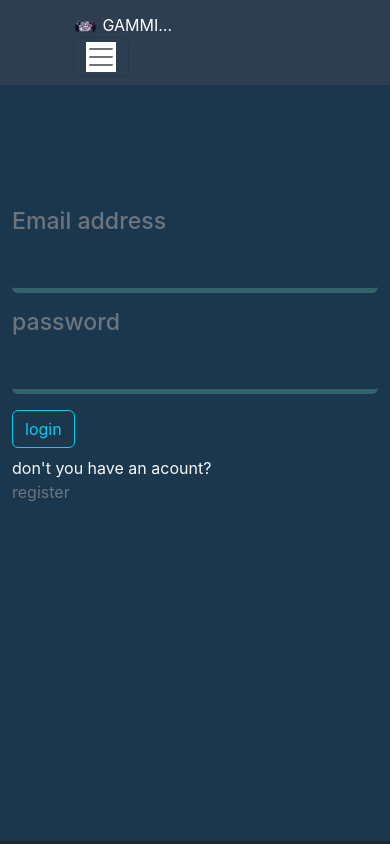
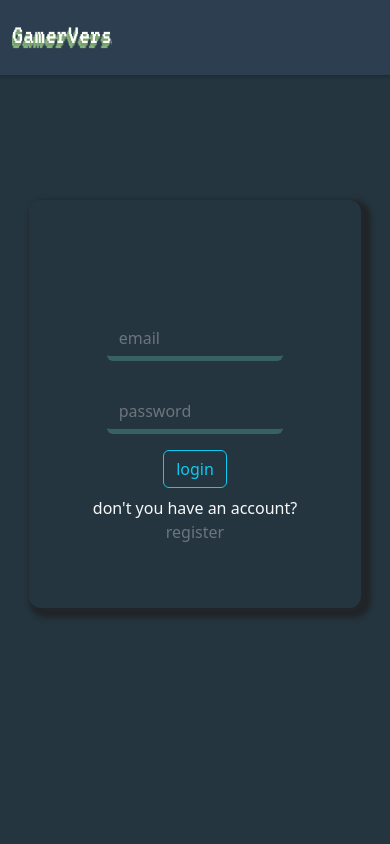
Before and after one commit to dexymore/GammerVerse, a React (Create React App) app: page /login in a window 390 px wide. Shown: the top 844 px of the page. Built offline with nearby package versions, Linux system fonts and the light colour scheme.

Commit message:
refoctring navbar ,register and login page
refactore navbar by implemnting new modern design create also a new logo for the whole website and also refctore the login page and register page also

```diff
--- a/package.json
+++ b/package.json
@@ -25,7 +25,7 @@
     "react-router-dom": "^6.4.3",
     "react-scripts": "5.0.1",
     "react-tsparticles": "^2.11.0",
-    "styled-components": "^5.3.6",
+    "styled-components": "^5.3.11",
     "tsparticles": "^2.11.1",
     "web-vitals": "^2.1.4"
   },
--- a/public/index.html
+++ b/public/index.html
@@ -10,6 +10,8 @@
       content="Web site created using create-react-app"
     />
     <link rel="apple-touch-icon" href="%PUBLIC_URL%/logo192.png" />
+
+
     <!--
       manifest.json provides metadata used when your web app is installed on a
       user's mobile device or desktop. See https://developers.google.com/web/fundamentals/web-app-manifest/
@@ -25,6 +27,9 @@
       Learn how to configure a non-root public URL by running `npm run build`.
     -->
     <title>React App</title>
+    <link rel="preconnect" href="https://fonts.googleapis.com">
+<link rel="preconnect" href="https://fonts.gstatic.com" crossorigin>
+<link href="https://fonts.googleapis.com/css2?family=VT323&display=swap" rel="stylesheet">
     <script src="https://code.jquery.com/jquery-3.6.1.slim.js" integrity="sha256-tXm+sa1uzsbFnbXt8GJqsgi2Tw+m4BLGDof6eUPjbtk=" crossorigin="anonymous"></script>
   </head>
   <body >
--- /dev/null
+++ b/src/Logo.jsx
@@ -0,0 +1,9 @@
+
+import styled from 'styled-components';
+
+const CustomH1 = styled.h1`
+  font-family: 'VT323', monospace; /* Apply the custom font */
+  /* Add any other styling you want for the h1 element */
+`;
+
+export default CustomH1;
--- a/src/index.css
+++ b/src/index.css
@@ -9,17 +9,12 @@ flex-direction: column;
 min-height: 100vh;
 
   margin: 0;
-  font-family: -apple-system, BlinkMacSystemFont, 'Segoe UI', 'Roboto', 'Oxygen',
-    'Ubuntu', 'Cantarell', 'Fira Sans', 'Droid Sans', 'Helvetica Neue',
-    sans-serif;
+
   -webkit-font-smoothing: antialiased;
   -moz-osx-font-smoothing: grayscale;
 }
 
-code {
-  font-family: source-code-pro, Menlo, Monaco, Consolas, 'Courier New',
-    monospace;
-}
+
 .padsT{
 margin-top: 200PX !important;
 }
@@ -48,7 +43,7 @@ position: relative;
 
 body{
 
-  background-color: #1a374d;
+  background-color:  #24353F;
 }
 .bgcard{
 background-color: #406882;
@@ -191,7 +186,7 @@ color: white;
 .hero h1{
 
 
-font-family:   'Helvetica Neue';
+
 font-size: 72px;
 font-style: normal;
 font-variant-caps: normal;
@@ -269,3 +264,63 @@ background-color: white ;
 .btn{
   z-index:5 !important;
 }
+.logo{
+  color: #fff;
+
+text-shadow: 0 2px 1px #79a06d,
+      -1px 3px 1px #82ad75,
+      -2px 5px 1px #8ebf80;
+}
+
+.login{
+  background-color: #24353F;
+  box-shadow: 5px 5px 5px 5px;
+  text-align: center !important;
+  width: 45% !important;
+  border: transparent;
+  border-radius: 12px;
+  -webkit-border-radius: 12px;
+  -moz-border-radius: 12px;
+  -ms-border-radius: 12px;
+  -o-border-radius: 12px;
+}
+
+
+
+
+@media (max-width: 480px) {
+  /* CSS styles for small mobile phones (portrait) */
+
+  .login{
+    background-color: #24353F;
+    box-shadow: 5px 5px 5px 5px;
+    text-align: center !important;
+    width: 85% !important;
+    border: transparent;
+    border-radius: 12px;
+    -webkit-border-radius: 12px;
+    -moz-border-radius: 12px;
+    -ms-border-radius: 12px;
+    -o-border-radius: 12px;
+  }
+
+}
+
+
+@media (max-width: 767px) {
+  /* CSS styles for small mobile phones (portrait) */
+
+  .login{
+    background-color: #24353F;
+    box-shadow: 5px 5px 5px 5px;
+    text-align: center !important;
+    width: 85% !important;
+    border: transparent;
+    border-radius: 12px;
+    -webkit-border-radius: 12px;
+    -moz-border-radius: 12px;
+    -ms-border-radius: 12px;
+    -o-border-radius: 12px;
+  }
+
+}
--- a/src/landing/landing.jsx
+++ b/src/landing/landing.jsx
@@ -1,6 +1,6 @@
 import React from "react";
 import Particle from "../particesBackground/particesBackground";
-
+import CustomH1 from "../Logo"
 function Landing() {
   return (
     <>
@@ -11,7 +11,9 @@ function Landing() {
           <div class="container d-flex align-items-center h-100  ">
             <div class="hero m-auto text-center">
             <Particle />
-              <h1>Welcome at gaming spot</h1>
+              <h1>Welcome at  <span> </span></h1>
+             <CustomH1 className="logo">GamerVerse</CustomH1>
+
               <h4 className="">register now and start gaming for free</h4>
               <div className="d-flex justify-content-center">
                 <a href="/login" className="btn btn-primary custom-btn " role="button">
--- a/src/login/Login.jsx
+++ b/src/login/Login.jsx
@@ -3,7 +3,7 @@ import axios from 'axios'
 import React from 'react'
 import { useState } from 'react'
 import { useNavigate } from 'react-router-dom'
-
+ import { useEffect } from 'react'
 
 function Login({saveData}) {
 
@@ -49,29 +49,57 @@ function subMit(e)
     e.preventDefault() // this function is built in function to pervent the default behaviour of th
     sendToApi() ;
 }
-  return (
-<>
-<div className='container padsT  mt-5'>
-{error.length>0?<div className='mt-5 alert alert-danger m-1'>{error}</div>:""}
-    <form onSubmit={subMit}>
-    <div className="form-group mt-5">
-    <label for="email"><h3 className='text-muted mt-2 mb-3'>Email address</h3></label>
-    <input className="form-control" onChange={getUserinfo} id="email" name='email' ></input>
 
+
+
+
+
+
+return (
+  <div className='container padsT flex-column login d-flex align-items-center justify-content-center my-5 login p-5 mt-5 '>
+    {error.length > 0 ? <div className='mt-5 alert alert-danger m-1'>{error}</div> : ""}
+    <form onSubmit={subMit} className='w-75'>
+      <div className="form-group mt-5">
+        <label htmlFor="email"><h3 className='text-muted mt-2 mb-3'></h3></label>
+        <input className="form-control " onChange={getUserinfo} id="email" name='email' placeholder='email'></input>
+      </div>
+      <div className="form-group mt-2 ">
+        <label htmlFor="password"><h3 className='text-muted mt-2 mb-3'></h3></label>
+        <input className="form-control" type="password" onChange={getUserinfo} id="password" placeholder='password' name='password'></input>
+      </div>
+      <button type='submit' className='btn btn-outline-info mt-3'> {loading === true ? <i className="fas fa-spinner fa-spin "></i> : 'login'}</button>
+    </form>
+    <p className='text-light mt-2 w-100'>don't you have an account? <span><a className="nav-link active text-muted cursorpointer" onClick={registernavigation}>register</a></span></p>
   </div>
-  <div className="form-group mt-2 ">
-    <label for="password"><h3 className='text-muted mt-2 mb-3'>password</h3></label>
-    <input className="form-control" type="password" onChange={getUserinfo} id="password" name='password' ></input>
+);
 
-  </div>
-  <button type='submit' className='btn btn-outline-info mt-3'> {loading==true?<i className="fas fa-spinner fa-spin "></i>:'login'}</button>
+// return (
+// {/* <>
+//   <div className="container flex-column d-flex align-items-center justify-content-center my-5 login p-5">
+//     <h1>login system</h1>
+//     <div className="d-flex flex-column text-center w-75 p-3 child">
+// <form onSubmit={subMit}>
+//     <label htmlFor="email"><h3 className='text-muted mt-2 mb-3'>Email address</h3></label>
+//        <input className="form-control" onChange={getUserinfo} id="email" name='email'></input>
 
-    </form>
-    <p className='text-light mt-2 w-100'>don't you have an acount? <span>  <a className="nav-link active text-muted cursorpointer" onClick={registernavigation}>register</a></span></p>
-</div>
 
-</>
-  )
+//        <label htmlFor="password"><h3 className='text-muted mt-2 mb-3'>password</h3></label>
+//       <input className="form-control" type="password" onChange={getUserinfo} id="password" name='password'></input>
+// </form>
+//       <div className="d-flex align-items-center justify-content-center father">
+//       //       <button type='submit' className='btn btn-outline-info mt-3'> {loading === true ? <i className="fas fa-spinner fa-spin "></i> : 'login'}</button>
+//       </div>
+
+//     {error.length > 0 ? <div className='mt-5 alert alert-danger m-1'>{error}</div> : ""}
+
+//       <p className="m-3">don't have an account? <span><a href='/register'>sign up</a></span></p>
+//     </div>
+//   </div>
+// </> */}
+
+
+// )
+
 }
 
 export default Login
--- a/src/navbar/Navbar.jsx
+++ b/src/navbar/Navbar.jsx
@@ -2,25 +2,34 @@ import React from 'react'
 import navbarStyles from "./navbar.module.css"
 import { Link } from "react-router-dom";
 import { useState } from 'react';
-import logo from "../assets/logo.png"
-
+import CustomH1 from '../Logo';
+import jwtDecode from "jwt-decode";
 //the navbar receive two parameters one is responsible for check wether the user is logged in or not and other to log out
 // dropdown menu is used with linktags instead of  normal a tags to navigate user to his desired page
 function Navbar({userdata ,logout}) {
-
+if( localStorage.getItem("userToken"))
+{
+  let uncodedToken = localStorage.getItem("userToken");
+  let decodedToken = jwtDecode(uncodedToken);
+  userdata=decodedToken;
+}
   const [name, setname] = useState("")
   function getName(e)
   {
   setname(e.target.name)
   console.log (name)
   }
-return(<>
-<nav className="navbar overflowX-hidden navbar-expand-lg navbar-light " id={navbarStyles.navbarcolor}>
-  <div className="container row">
-  <div className='col-4 offset-2'>
-  <div className='row'></div>
 
-  <Link className="nav-link active"  to="Home" ><img src={logo} className="w-25"></img> GAMMING SPOT</Link>
+
+return (
+  <>
+    {userdata ? (
+      <>
+      <nav className="navbar overflowX-hidden navbar-expand-lg navbar-light d-flex justify-content-center fixed-top" id={navbarStyles.navbarcolor}>
+        <div className="container">
+          <div className='col-3 offset-1'>
+            <div className='row loggedinNav'></div>
+            <Link className="nav-link active" to="Home"><CustomH1 className="logo">GamerVerse</CustomH1></Link>
             <button className="navbar-toggler" type="button" data-bs-toggle="collapse" data-bs-target="#navbarSupportedContent" aria-controls="navbarSupportedContent" aria-expanded="false" aria-label="Toggle navigation">
               <span className="navbar-toggler-icon"></span>
             </button>
@@ -28,72 +37,76 @@ return(<>
 
           <div className="collapse navbar-collapse col-4 offset-4" id="navbarSupportedContent">
             <ul className="navbar-nav me-auto mb-2 mb-lg-0">
-
-         {userdata? <>
               <li className="nav-item">
-          <Link className="nav-link active"  to="All">all</Link>
+                <Link className="nav-link active" to="All">all</Link>
               </li>
-          <li class="nav-item dropdown">
-          <Link class="nav-link dropdown-toggle"  role="button" to="Platforms" data-bs-toggle="dropdown" aria-expanded="false">
+              <li className="nav-item dropdown">
+                <Link className="nav-link dropdown-toggle" role="button" to="Platforms" data-bs-toggle="dropdown" aria-expanded="false">
                   platform
                 </Link>
-          <ul class="dropdown-menu">
-            <li><Link onClick={getName} class="dropdown-item text-dark" name="pc" to="pc">pc</Link></li>
-            <li><Link onClick={getName} class="dropdown-item text-dark" name="browser" to="browser">browser</Link></li>
-
-
+                <ul className="dropdown-menu">
+                  <li><Link onClick={getName} className="dropdown-item text-dark" name="pc" to="pc">pc</Link></li>
+                  <li><Link onClick={getName} className="dropdown-item text-dark" name="browser" to="browser">browser</Link></li>
                 </ul>
               </li>
-
-        <li class="nav-item dropdown">
-          <Link class="nav-link dropdown-toggle"  role="button" to="Platforms" data-bs-toggle="dropdown" aria-expanded="false">
+              <li className="nav-item dropdown">
+                <Link className="nav-link dropdown-toggle" role="button" to="Platforms" data-bs-toggle="dropdown" aria-expanded="false">
                   category
                 </Link>
-          <ul class="dropdown-menu">
-            <li><Link  class="dropdown-item text-dark"  to="shooter">shooter</Link></li>
-            <li><Link  class="dropdown-item text-dark"  to="racing">racing</Link></li>
-            <li><Link  class="dropdown-item text-dark"  to="sports">sports</Link></li>
-            <li><Link  class="dropdown-item text-dark"  to="social">social</Link></li>
-            <li><Link  class="dropdown-item text-dark"  to="open-world">open-world</Link></li>
-            <li><Link  class="dropdown-item text-dark"  to="zombie">zombie</Link></li>
-            <li><Link  class="dropdown-item text-dark"  to="fantasy">fantasy</Link></li>
-            <li><Link  class="dropdown-item text-dark"  to="action-rpg">action-rpg</Link></li>
-
+                <ul className="dropdown-menu">
+                  <li><Link className="dropdown-item text-dark" to="shooter">shooter</Link></li>
+                  <li><Link className="dropdown-item text-dark" to="racing">racing</Link></li>
+                  <li><Link className="dropdown-item text-dark" to="sports">sports</Link></li>
+                  <li><Link className="dropdown-item text-dark" to="social">social</Link></li>
+                  <li><Link className="dropdown-item text-dark" to="open-world">open-world</Link></li>
+                  <li><Link className="dropdown-item text-dark" to="zombie">zombie</Link></li>
+                  <li><Link className="dropdown-item text-dark" to="fantasy">fantasy</Link></li>
+                  <li><Link className="dropdown-item text-dark" to="action-rpg">action-rpg</Link></li>
                 </ul>
               </li>
-
-        <li class="nav-item dropdown">
-          <Link class="nav-link dropdown-toggle"  role="button" to="Platforms" data-bs-toggle="dropdown" aria-expanded="false">
+              <li className="nav-item dropdown">
+                <Link className="nav-link dropdown-toggle" role="button" to="Platforms" data-bs-toggle="dropdown" aria-expanded="false">
                   sortby
                 </Link>
-          <ul class="dropdown-menu">
-            <li><Link  class="dropdown-item text-dark" to="relevance">relevance</Link></li>
-            <li><Link  class="dropdown-item text-dark" to="alphabetical">alphabetical</Link></li>
-            <li><Link  class="dropdown-item text-dark" to="popularity">popularity</Link></li>
-            <li><Link  class="dropdown-item text-dark" to="release-date">release-date</Link></li>
-
-
+                <ul className="dropdown-menu">
+                  <li><Link className="dropdown-item text-dark" to="relevance">relevance</Link></li>
+                  <li><Link className="dropdown-item text-dark" to="alphabetical">alphabetical</Link></li>
+                  <li><Link className="dropdown-item text-dark" to="popularity">popularity</Link></li>
+                  <li><Link className="dropdown-item text-dark" to="release-date">release-date</Link></li>
                 </ul>
               </li>
-
               <li className="nav-item">
-          <a className=" btn btn-danger"  onClick={logout}>log out</a>
+                <a className="btn btn-danger" onClick={logout}>log out</a>
               </li>
-
-        </>: <><li className="nav-item">
-          <Link className="nav-link active"  to="Register">register</Link>
-        </li>
-        <li className="nav-item">
-          <Link className="nav-link active"  to="Login">login</Link>
-        </li></>}
-
-
             </ul>
           </div>
         </div>
       </nav>
+    </>
 
-</>);
+    ) : (
+      <>
+      <>
+      <>
+      <nav className="navbar overflowX-hidden navbar-expand-lg navbar-light fixed-top" id={navbarStyles.navbarcolor}>
+        <div className="container">
+          <div className="row w-100 justify-content-center">
+            <div className="col-12 text-center">
+              <Link className="nav-link active" to="Home">
+                <CustomH1 className="logo">GamerVerse</CustomH1>
+              </Link>
+            </div>
+          </div>
+        </div>
+      </nav>
+    </>
+    </>
+    </>
+
+    )}
+  </>
+);
+
 }
 
 export default Navbar
--- a/src/navbar/navbar.module.css
+++ b/src/navbar/navbar.module.css
@@ -1,9 +1,13 @@
 #navbarcolor{
-    position: fixed !important;
-   width: 100%;
-    z-index: 99;
-    background-color: #8b8b8b;
-    top: 0;
+    background: #2e3c48;
+    height: 75px;
+    box-shadow: 0 1px 3px 1px rgb(0 0 0 / 20%);
+
+    z-index: 2;
+    font-weight: 800 !important;
+    font-stretch: semi-expanded;
+  padding-bottom:1.5% ;
+  padding-top:1.5% ;
 
 }
 #navbarcolor a{
```
Also changed, not shown: 1 other file (tests, documents, lock files or other folders). Lines whose indentation alone changed are shown as unchanged.
